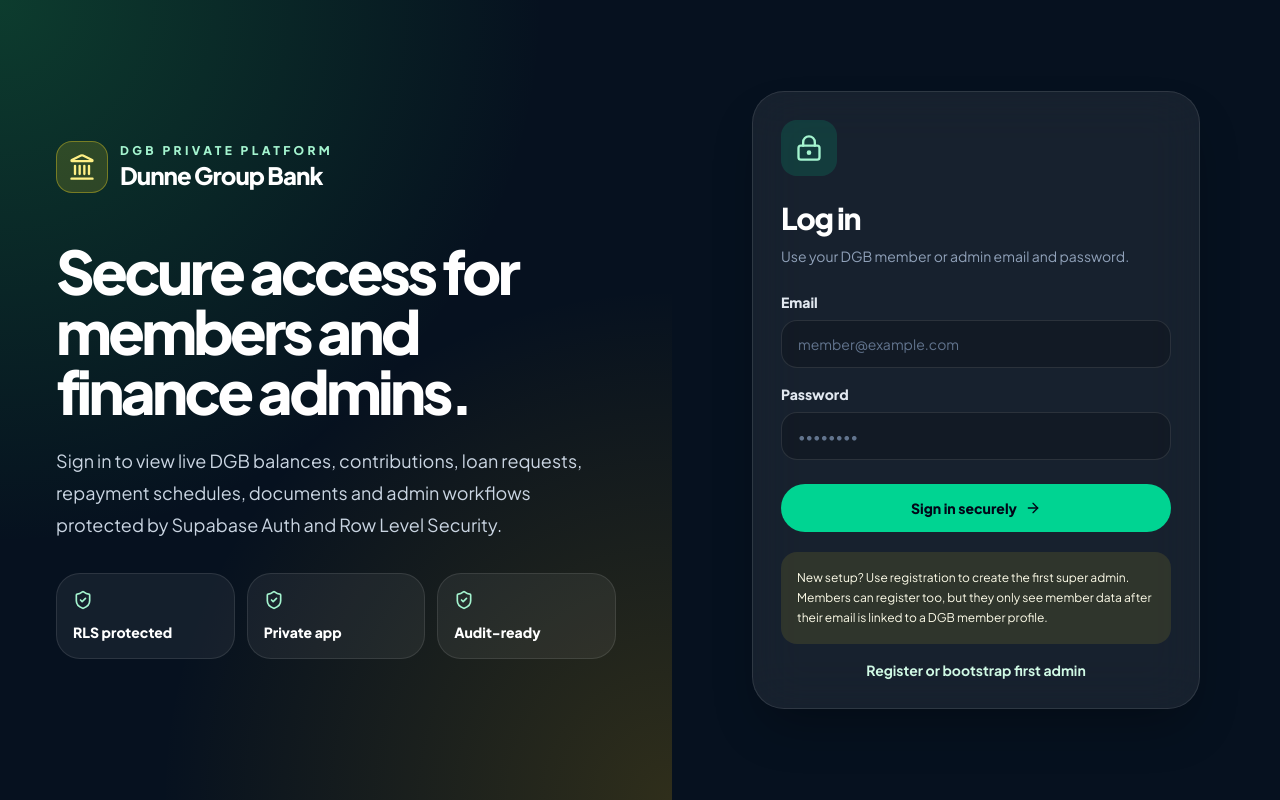
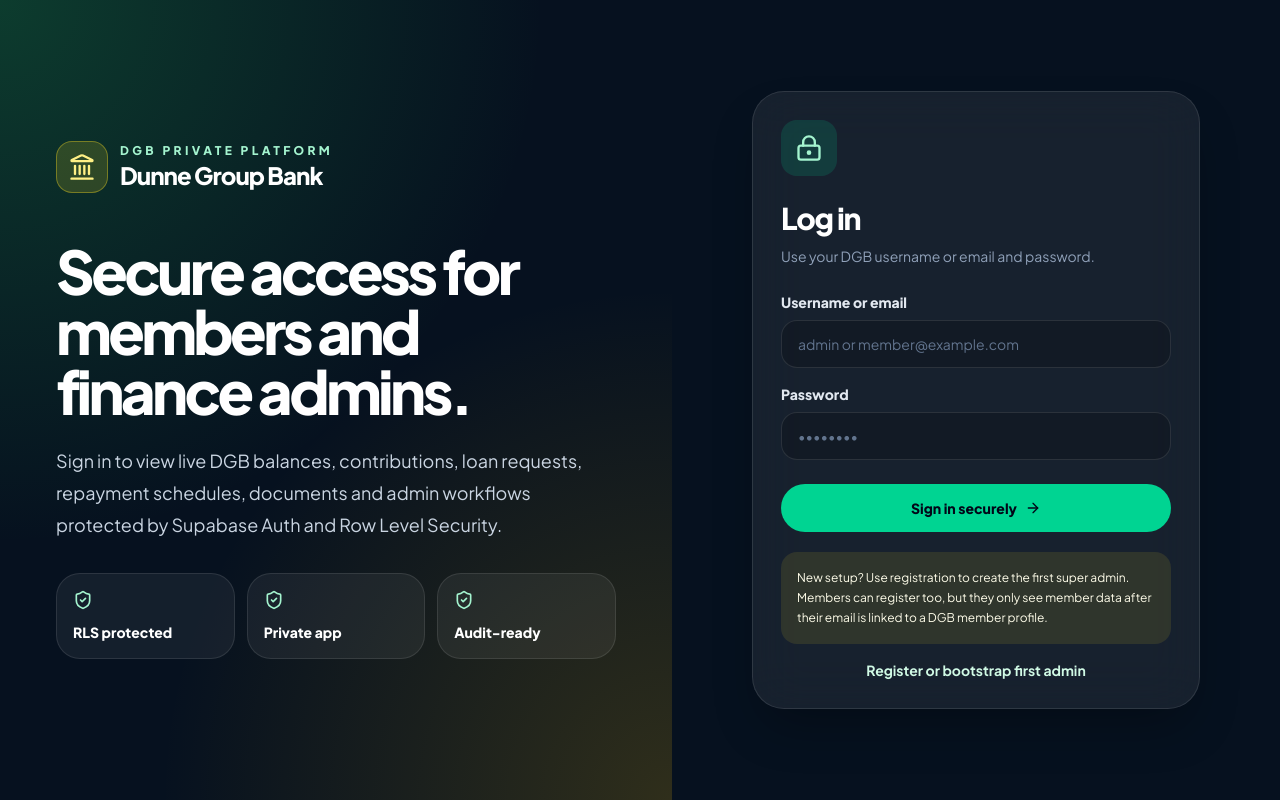
Before and after one commit to dgnettech/DGB, a Next.js app: page /login in a window 1280 px wide. Built offline with nearby package versions, Linux system fonts and the light colour scheme; no server answers.

Commit message:
feat: allow admin username login

```diff
--- a/app/login/page.tsx
+++ b/app/login/page.tsx
@@ -7,10 +7,17 @@
 import { createSupabaseBrowserClient } from "@/lib/supabase-browser";
 import { isAdminRole, type DgbProfile } from "@/lib/dgb-live";
 
+const ADMIN_USERNAME_EMAIL = "admin@dgb.local";
+
+function resolveLoginIdentifier(value: string) {
+  const login = value.trim().toLowerCase();
+  return login === "admin" ? ADMIN_USERNAME_EMAIL : login;
+}
+
 export default function LoginPage() {
   const router = useRouter();
   const supabase = useMemo(() => createSupabaseBrowserClient(), []);
-  const [email, setEmail] = useState("");
+  const [login, setLogin] = useState("");
   const [password, setPassword] = useState("");
   const [busy, setBusy] = useState(false);
   const [message, setMessage] = useState<string | null>(null);
@@ -39,7 +46,7 @@
     setBusy(true);
     setMessage(null);
 
-    const { error } = await supabase.auth.signInWithPassword({ email, password });
+    const { error } = await supabase.auth.signInWithPassword({ email: resolveLoginIdentifier(login), password });
     if (error) {
       setMessage(error.message);
       setBusy(false);
@@ -105,18 +112,18 @@
             <LockKeyhole className="h-7 w-7" />
           </div>
           <h2 className="mt-6 text-3xl font-black tracking-[-0.04em]">Log in</h2>
-          <p className="mt-2 text-sm leading-6 text-slate-400">Use your DGB member or admin email and password.</p>
+          <p className="mt-2 text-sm leading-6 text-slate-400">Use your DGB username or email and password.</p>
 
-          <label className="mt-6 block text-sm font-black text-slate-200" htmlFor="email">Email</label>
+          <label className="mt-6 block text-sm font-black text-slate-200" htmlFor="login">Username or email</label>
           <input
-            id="email"
-            type="email"
-            autoComplete="email"
+            id="login"
+            type="text"
+            autoComplete="username"
             required
-            value={email}
-            onChange={(event) => setEmail(event.target.value)}
+            value={login}
+            onChange={(event) => setLogin(event.target.value)}
             className="mt-2 h-12 w-full rounded-2xl border border-white/10 bg-black/20 px-4 text-sm text-white outline-none ring-emerald-300/0 transition placeholder:text-slate-500 focus:border-emerald-300/30 focus:ring-4 focus:ring-emerald-300/10"
-            placeholder="member@example.com"
+            placeholder="admin or member@example.com"
           />
 
           <label className="mt-4 block text-sm font-black text-slate-200" htmlFor="password">Password</label>
```
